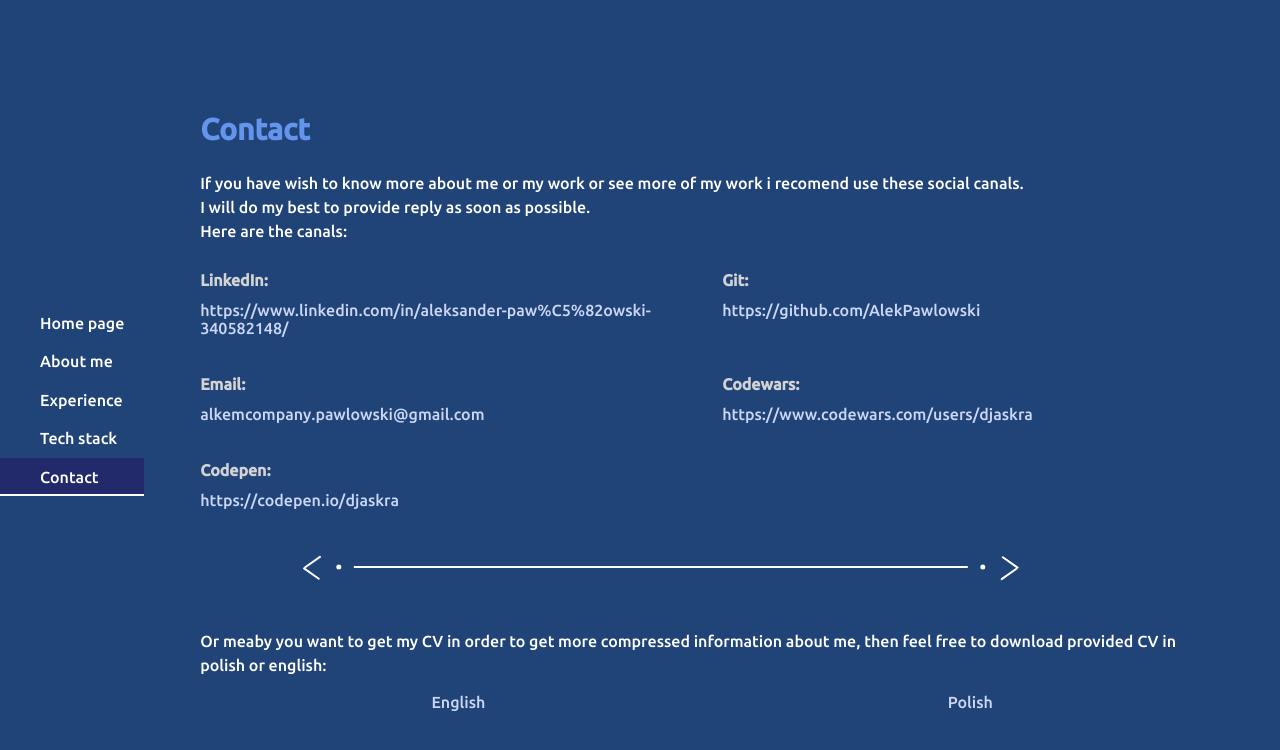
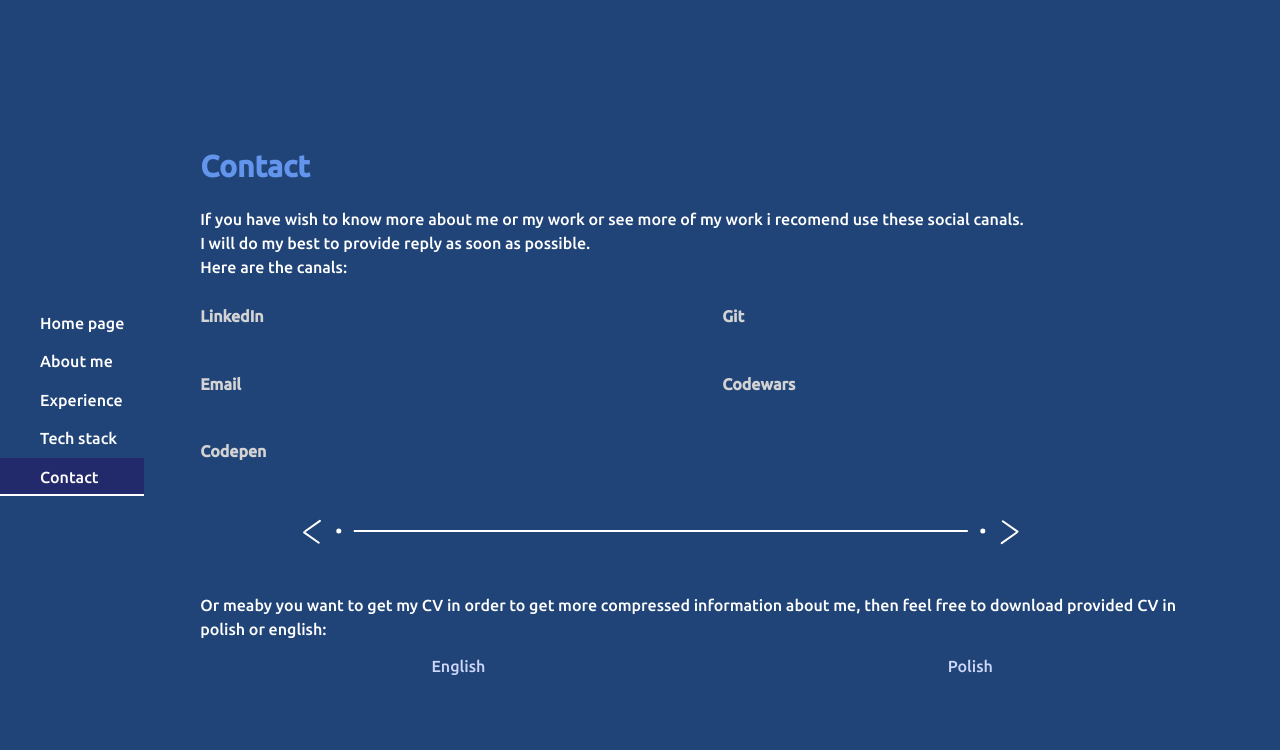
Before and after one commit to AlekPawlowski/portfolio_site, a React (Vite) app: page /contact in a window 1280 px wide. Shown: the top 750 px of the page. Built offline with nearby package versions, Linux system fonts and the light colour scheme.

Commit message:
style refactor

```diff
--- a/src/views/Contact/SocialComponent.contact.tsx
+++ b/src/views/Contact/SocialComponent.contact.tsx
@@ -10,7 +10,9 @@ export const SocialComponent: FC<SocialComponentDescribe> = ({ socialElement }):
         hrefValue = name.toLocaleLowerCase() === "email" ? `mailto:${data}` : data.toString();
 
     return <article>
-        <h4>{name}:</h4>
-        <a href={hrefValue}>{data}</a>
+        <a href={hrefValue}>
+            <h4>{name}</h4>
+            <div className="arrow"></div>
+        </a>
     </article>
 }
```
